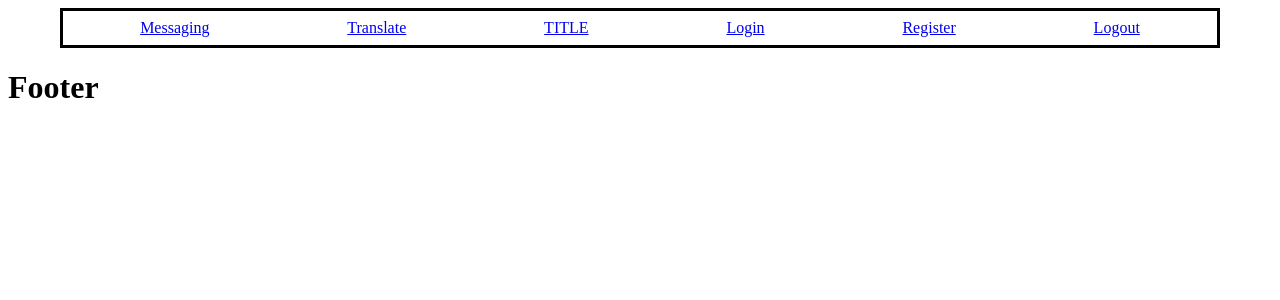
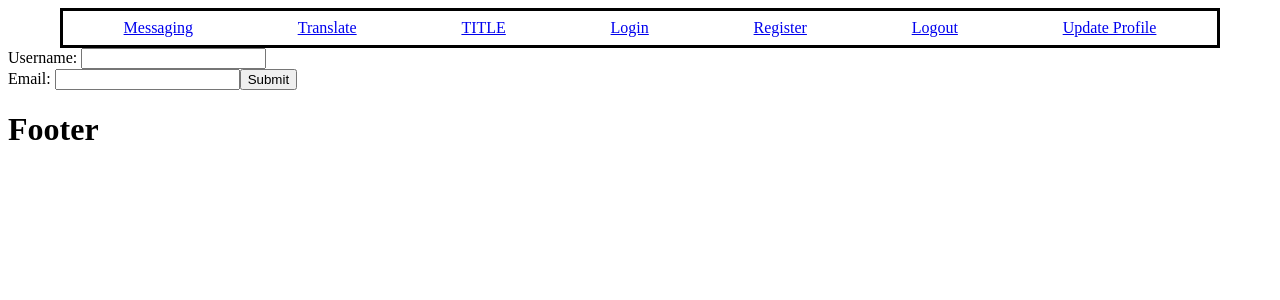
Before and after one commit to Austintigerlu/translate-frontend, a React (Create React App) app: page /updateprofile in a window 1280 px wide. Shown: the top 300 px of the page. Built offline with nearby package versions, Linux system fonts and the light colour scheme.

Commit message:
added update profile

```diff
--- a/src/App.js
+++ b/src/App.js
@@ -13,6 +13,7 @@ import Translate from "./pages/Translate"
 import './App.css';
 import Logout from "./pages/Logout";
 import { useState } from "react";
+import UpdateProfile from "./pages/UpdateProfile";
 
 function App() {
   const URL= "http://pure-savannah-85557.herokuapp.com/"
@@ -27,6 +28,7 @@ function App() {
         <Route path="/login" element={<Login URL={URL}  setCurrentUser={setCurrentUser}/>}/>
         <Route path="/translate" element={<Translate URL={URL} currentUser={currentUser}/>}/>
         <Route path="/logout" element={<Logout URL={URL}/>}/>
+        <Route path='/updateprofile' element={<UpdateProfile URL={URL} currentUser={currentUser}/>}/>
       </Routes>
       <Footer/>
     </div>
--- a/src/components/Header.js
+++ b/src/components/Header.js
@@ -30,6 +30,9 @@ function Header(props){
                 <Link to="/logout">
                     <div>Logout</div>
                 </Link>
+                <Link to="/updateprofile">
+                    <div>Update Profile</div>
+                </Link>
             </nav>
         </header>
     )
--- /dev/null
+++ b/src/components/translate/SavedTranslations.js
@@ -0,0 +1,25 @@
+import React, { useEffect, useState } from 'react'
+
+function SavedTranslations(props){
+    console.log(props)
+    const [pastTranslations, setPastTranslations] = useState('');
+    useEffect(() =>{
+        console.log(props.translations)
+        setPastTranslations(props.translations.map((translation, idx) => {
+            return (
+              <div key={translation._id}>
+                <h1>{translation.original_text + '=>' + translation.translated_text}</h1>
+                <button type="button" onClick={() => props.handleDelete(props.currentUser._id, idx)}>X</button>
+              </div>
+            )
+        })
+        )
+    }, [props])
+    return (
+        <div className='SavedTranslations'>
+            {pastTranslations}
+        </div>
+    )
+}
+
+export default SavedTranslations
--- a/src/pages/Translate.js
+++ b/src/pages/Translate.js
@@ -3,13 +3,14 @@ import Textbox from "../components/translate/Textbox";
 import Swap from '../components/translate/Swap';
 import './Translate.css';
 import axios from "axios";
+import SavedTranslations from '../components/translate/SavedTranslations';
 
-
-function Translate(props) {
+function Translate(props){
   const [inputLanguage, setInputLanguage] = useState("af");
   const [outputLanguage, setOutputLanguage] = useState("af");
   const [textToTranslate, setTextToTranslate] = useState("");
   const [translatedText, setTranslatedText] = useState("");
+  const [savedTranslations, setSavedTranslations] = useState(props.currentUser.translations);
 
   // function swapLanguage() {
   //   setInputLanguage(outputLanguage);
@@ -18,6 +19,15 @@ function Translate(props) {
 
   console.log(inputLanguage)
   console.log(outputLanguage)
+  function handleDelete(id, idx){
+    console.log(idx);
+    fetch(props.URL + `translations/${id}/`, {
+      method: 'DELETE'
+    })
+      .then(response => response.json())
+      .then(data => console.log(data))
+      .catch((err) => console.log(err))
+  }
 
   function translateText(){
     const encodedParams = new URLSearchParams();
@@ -44,10 +54,6 @@ function Translate(props) {
       console.error(error);
     });
   }
-  console.log(translatedText);
-  const translations = props.currentUser.translations;
-  console.log(translations)
-  const pastTranslations = translations.map((translation) => <h1>{translation.original_text + '=>' + translation.translated_text}</h1>)
   return (
     <div className='translate'>
       <Textbox
@@ -69,7 +75,7 @@ function Translate(props) {
       <div className='translateButton'>
         <button onClick={translateText}>Translate</button>
       </div>
-      {pastTranslations}
+      <SavedTranslations currentUser={props.currentUser} handleDelete={handleDelete} translations={savedTranslations}/>
     </div>
   )
 }
--- /dev/null
+++ b/src/pages/UpdateProfile.js
@@ -0,0 +1,50 @@
+import {useNavigate, Navigate} from 'react-router-dom';
+import{useEffect, useState} from 'react';
+
+function UpdateProfile(props) {
+  const [error, setError] = useState(null)
+  const navigate = useNavigate();
+
+  async function handleUpdateProfile(e){
+    e.preventDefault()
+
+    const form = e.target;
+
+    console.log('form 0', form[0].value)
+    console.log('form 1', form[1].value)
+    const user = {
+      username: form[0].value,
+      email: form[1].value
+    }
+    try{
+      console.log(user)
+      const res = await fetch(props.URL+`users/updateprofile/${props.currentUser._id}`, {
+        method: "POST",
+        headers: {
+          'Content-Type': "application/json"
+        },
+        body: JSON.stringify(user)
+      })
+      console.log('res: ', res)
+      const data = await res.json()
+      setError(data.message)
+    } catch(err){
+      setError(err)
+    }
+  }
+    return (
+      <div>
+        <form onSubmit={(e) => handleUpdateProfile(e)}>
+          <label htmlFor="username">Username: </label>
+          <input id='username'  required type="username"/>
+          <br></br>
+          <label htmlFor="email">Email: </label>
+          <input id="email" required type="email"/>
+          <input type="submit" value="Submit"/>
+        </form>
+        {error === "Success" ? <Navigate to="/"/>: <div>{error}</div>}
+      </div>
+    )
+  }
+
+  export default UpdateProfile;
```
